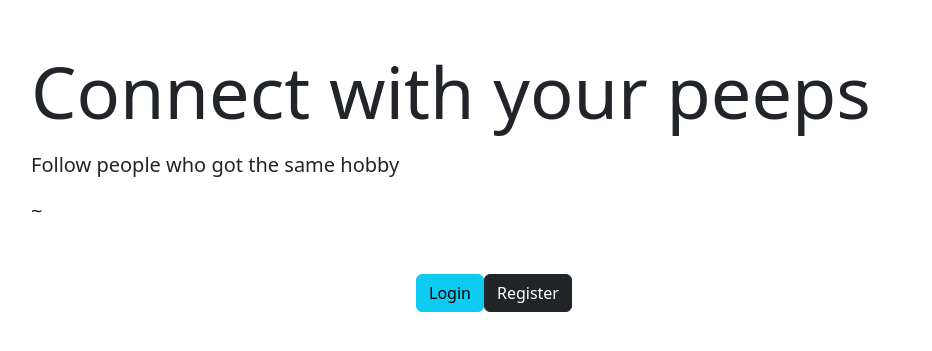
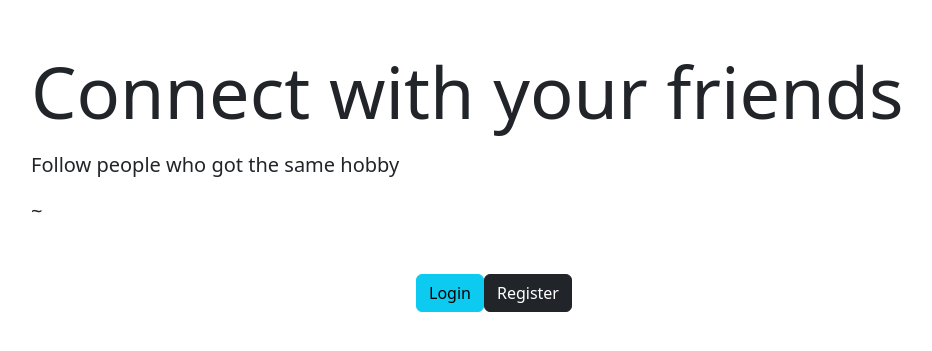
Before and after one commit to Davidcode-png/Shosho-Media, a Django app: page / in a window 1280 px wide. Shown: the part 70-421 px from the top of the page, without its empty margins (146-1078 px from the left). Run offline with Django 4.2, Linux system fonts and the light colour scheme; parts of the project's set-up code (start-up, migrations or seed data) failed here and were passed over; some libraries are stand-ins or nearby versions.

Commit message:
Deployment Steps - PostgreSQL filtering

```diff
--- a/landing/templates/landing/index.html
+++ b/landing/templates/landing/index.html
@@ -5,7 +5,7 @@
     <div class="container">
         <div class="row justify-content-center mt-5">
             <div class="col-md-10">
-                <h1 class="display-2">Connect with your peeps</h1>
+                <h1 class="display-2">Connect with your friends</h1>
                 <p class="mt-3 lead">Follow people who got the same hobby</p>
                 <p class="mt-2 lead">~ {{request.user.username}}</p>
                 <div class="d-flex justify-content-center mt-5">
```
